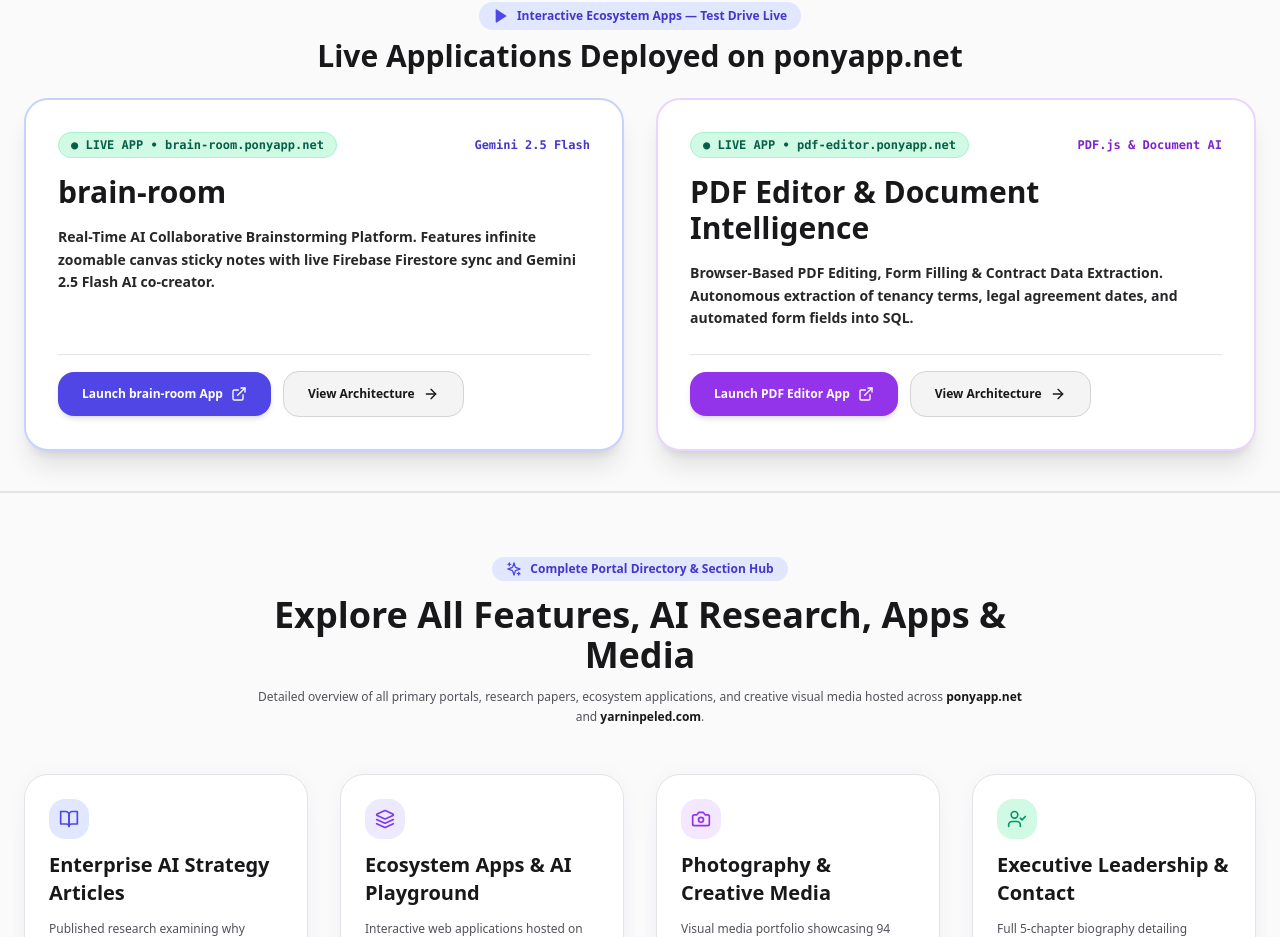
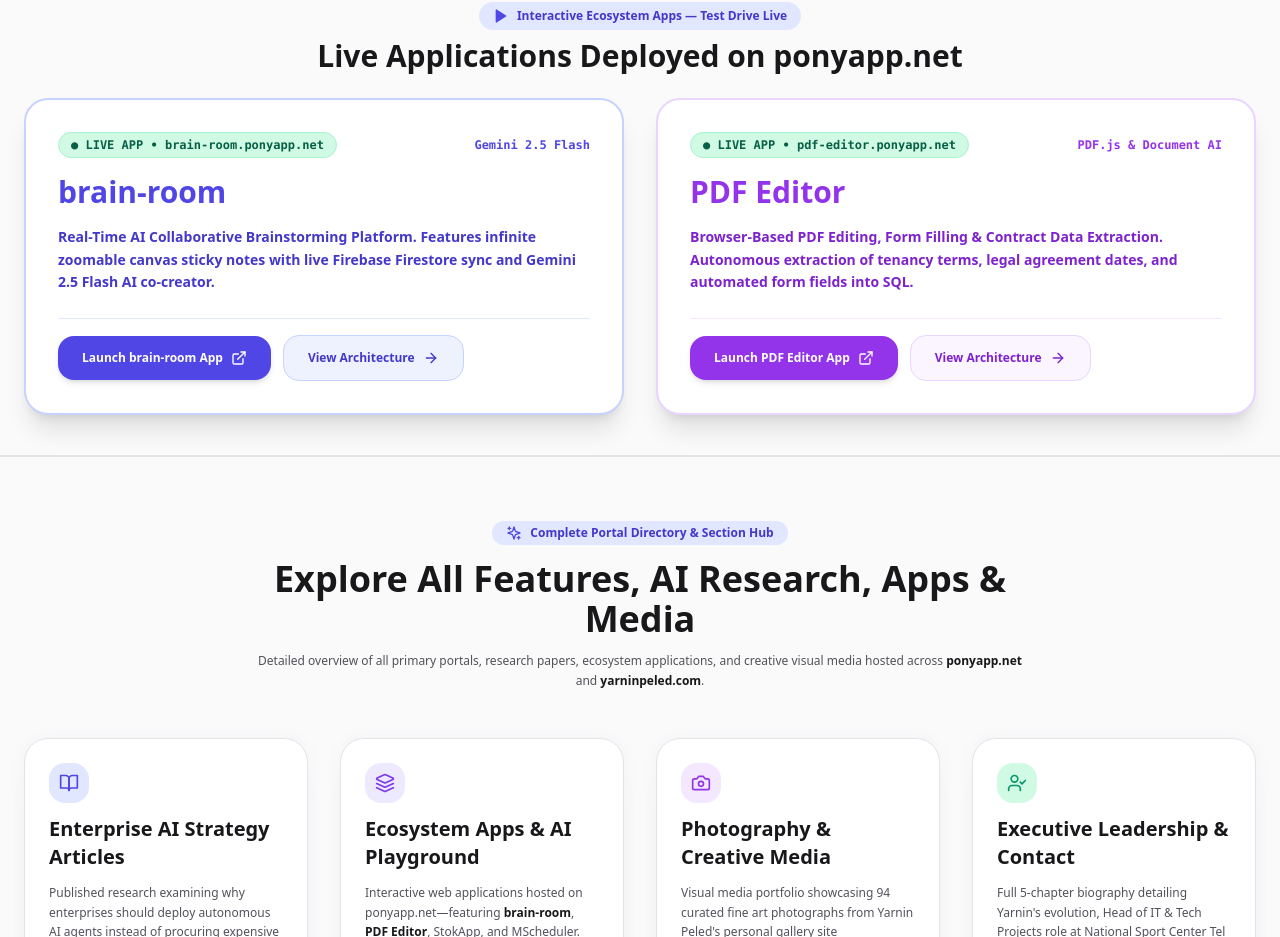
Before and after one commit to yarninp-tech/ponyapp-hub, a Next.js app: page / in a window 1280 px wide. Shown: the part 4140-5077 px from the top of the page. Built offline with nearby package versions, Linux system fonts and the light colour scheme.

Commit message:
Update title to PDF Editor and match card text colors to action button colors (Indigo & Purple)

```diff
--- a/app/page.tsx
+++ b/app/page.tsx
@@ -369,22 +369,22 @@
         </div>
 
         <div className="grid grid-cols-1 md:grid-cols-2 gap-8">
-          {/* APP CARD 1: brain-room (Clean Light Card in Light Mode, Dark Card in Dark Mode, Ultra-Dark Readable Text) */}
+          {/* APP CARD 1: brain-room (Matching Indigo Button Color for Text) */}
           <div className="p-8 rounded-3xl border-2 border-indigo-200 dark:border-indigo-500/40 bg-white dark:bg-zinc-900 shadow-xl space-y-6 flex flex-col justify-between transition-all hover:border-indigo-500">
             <div className="space-y-4">
               <div className="flex items-center justify-between">
                 <span className="px-3 py-1 rounded-full bg-emerald-100 dark:bg-emerald-950 text-emerald-800 dark:text-emerald-300 text-xs font-bold font-mono border border-emerald-200 dark:border-emerald-800">
                   ● LIVE APP • brain-room.ponyapp.net
                 </span>
-                <span className="text-xs font-mono font-bold text-indigo-700 dark:text-indigo-300">Gemini 2.5 Flash</span>
+                <span className="text-xs font-mono font-bold text-indigo-600 dark:text-indigo-400">Gemini 2.5 Flash</span>
               </div>
-              <h3 className="text-2xl sm:text-3xl font-extrabold text-zinc-900 dark:text-white">brain-room</h3>
-              <p className="text-sm font-semibold text-zinc-800 dark:text-zinc-200 leading-relaxed">
+              <h3 className="text-2xl sm:text-3xl font-extrabold text-indigo-600 dark:text-indigo-400">brain-room</h3>
+              <p className="text-sm font-semibold text-indigo-700 dark:text-indigo-200 leading-relaxed">
                 Real-Time AI Collaborative Brainstorming Platform. Features infinite zoomable canvas sticky notes with live Firebase Firestore sync and Gemini 2.5 Flash AI co-creator.
               </p>
             </div>
 
-            <div className="flex flex-wrap items-center gap-3 pt-4 border-t border-zinc-200 dark:border-zinc-800">
+            <div className="flex flex-wrap items-center gap-3 pt-4 border-t border-indigo-100 dark:border-zinc-800">
               <a
                 href="https://brain-room.ponyapp.net"
                 target="_blank"
@@ -396,7 +396,7 @@
               </a>
               <Link
                 href="/projects/brain-room"
-                className="flex items-center gap-2 bg-zinc-100 hover:bg-zinc-200 text-zinc-900 dark:bg-zinc-800 dark:hover:bg-zinc-700 dark:text-white font-bold py-3.5 px-6 rounded-2xl text-xs transition-all border border-zinc-300 dark:border-zinc-700"
+                className="flex items-center gap-2 bg-indigo-50 hover:bg-indigo-100 text-indigo-700 dark:bg-zinc-800 dark:hover:bg-zinc-700 dark:text-white font-bold py-3.5 px-6 rounded-2xl text-xs transition-all border border-indigo-200 dark:border-zinc-700"
               >
                 <span>View Architecture</span>
                 <ArrowRight className="w-4 h-4" />
@@ -404,22 +404,22 @@
             </div>
           </div>
 
-          {/* APP CARD 2: PDF Editor (Clean Light Card in Light Mode, Dark Card in Dark Mode, Ultra-Dark Readable Text) */}
+          {/* APP CARD 2: PDF Editor (Matching Purple Button Color for Text & Title "PDF Editor") */}
           <div className="p-8 rounded-3xl border-2 border-purple-200 dark:border-purple-500/40 bg-white dark:bg-zinc-900 shadow-xl space-y-6 flex flex-col justify-between transition-all hover:border-purple-500">
             <div className="space-y-4">
               <div className="flex items-center justify-between">
                 <span className="px-3 py-1 rounded-full bg-emerald-100 dark:bg-emerald-950 text-emerald-800 dark:text-emerald-300 text-xs font-bold font-mono border border-emerald-200 dark:border-emerald-800">
                   ● LIVE APP • pdf-editor.ponyapp.net
                 </span>
-                <span className="text-xs font-mono font-bold text-purple-700 dark:text-purple-300">PDF.js & Document AI</span>
+                <span className="text-xs font-mono font-bold text-purple-600 dark:text-purple-400">PDF.js & Document AI</span>
               </div>
-              <h3 className="text-2xl sm:text-3xl font-extrabold text-zinc-900 dark:text-white">PDF Editor & Document Intelligence</h3>
-              <p className="text-sm font-semibold text-zinc-800 dark:text-zinc-200 leading-relaxed">
+              <h3 className="text-2xl sm:text-3xl font-extrabold text-purple-600 dark:text-purple-400">PDF Editor</h3>
+              <p className="text-sm font-semibold text-purple-700 dark:text-purple-200 leading-relaxed">
                 Browser-Based PDF Editing, Form Filling & Contract Data Extraction. Autonomous extraction of tenancy terms, legal agreement dates, and automated form fields into SQL.
               </p>
             </div>
 
-            <div className="flex flex-wrap items-center gap-3 pt-4 border-t border-zinc-200 dark:border-zinc-800">
+            <div className="flex flex-wrap items-center gap-3 pt-4 border-t border-purple-100 dark:border-zinc-800">
               <a
                 href="https://pdf-editor.ponyapp.net"
                 target="_blank"
@@ -431,7 +431,7 @@
               </a>
               <Link
                 href="/projects/pdf-editor"
-                className="flex items-center gap-2 bg-zinc-100 hover:bg-zinc-200 text-zinc-900 dark:bg-zinc-800 dark:hover:bg-zinc-700 dark:text-white font-bold py-3.5 px-6 rounded-2xl text-xs transition-all border border-zinc-300 dark:border-zinc-700"
+                className="flex items-center gap-2 bg-purple-50 hover:bg-purple-100 text-purple-700 dark:bg-zinc-800 dark:hover:bg-zinc-700 dark:text-white font-bold py-3.5 px-6 rounded-2xl text-xs transition-all border border-purple-200 dark:border-zinc-700"
               >
                 <span>View Architecture</span>
                 <ArrowRight className="w-4 h-4" />
--- a/lib/projectsData.ts
+++ b/lib/projectsData.ts
@@ -38,7 +38,7 @@
   },
   {
     id: 'pdf-editor',
-    title: 'PDF Editor & Document Intelligence',
+    title: 'PDF Editor',
     subtitle: 'Browser-Based PDF Editing, Form Filling & Contract Data Extraction',
     category: 'Ecosystem App',
     description: 'Full-featured browser PDF editor and AI document reader deployed at pdf-editor.ponyapp.net (https://pony4app.web.app).',
```
